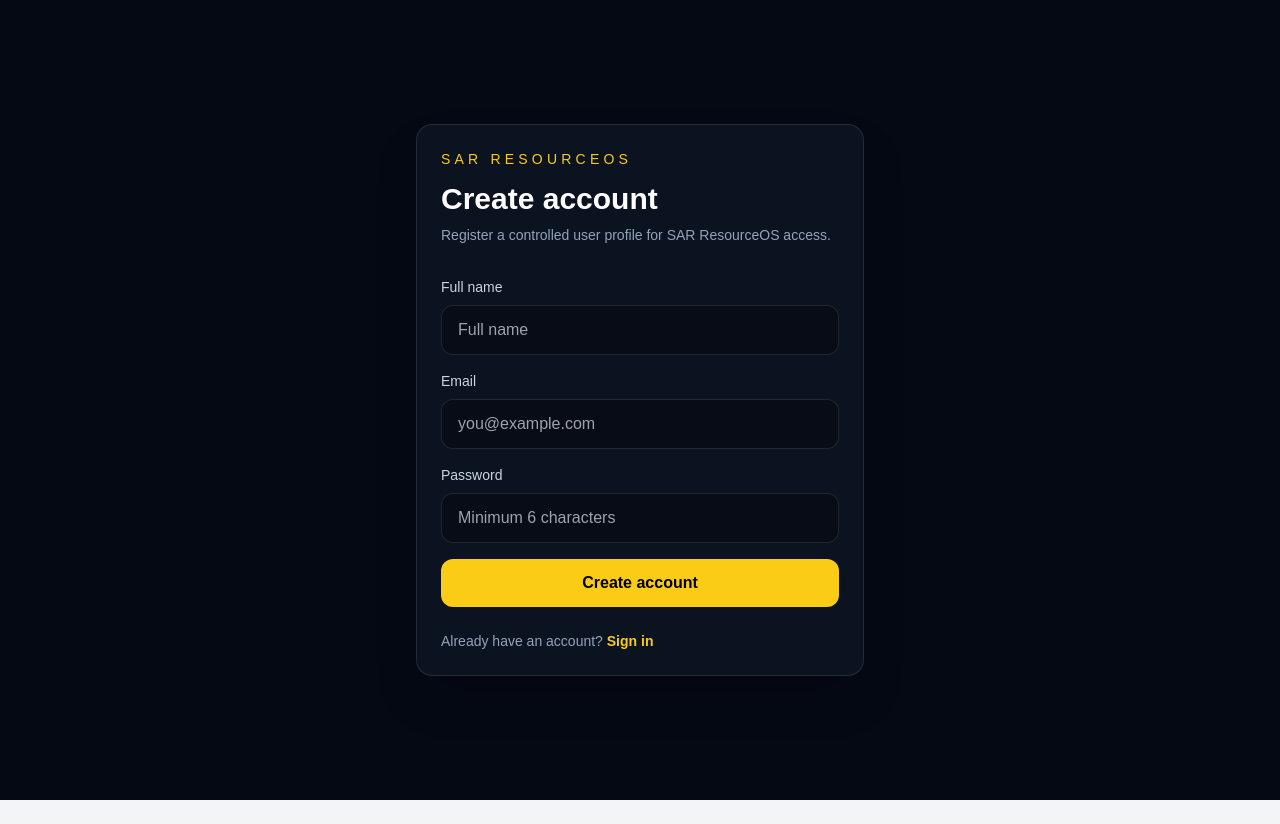
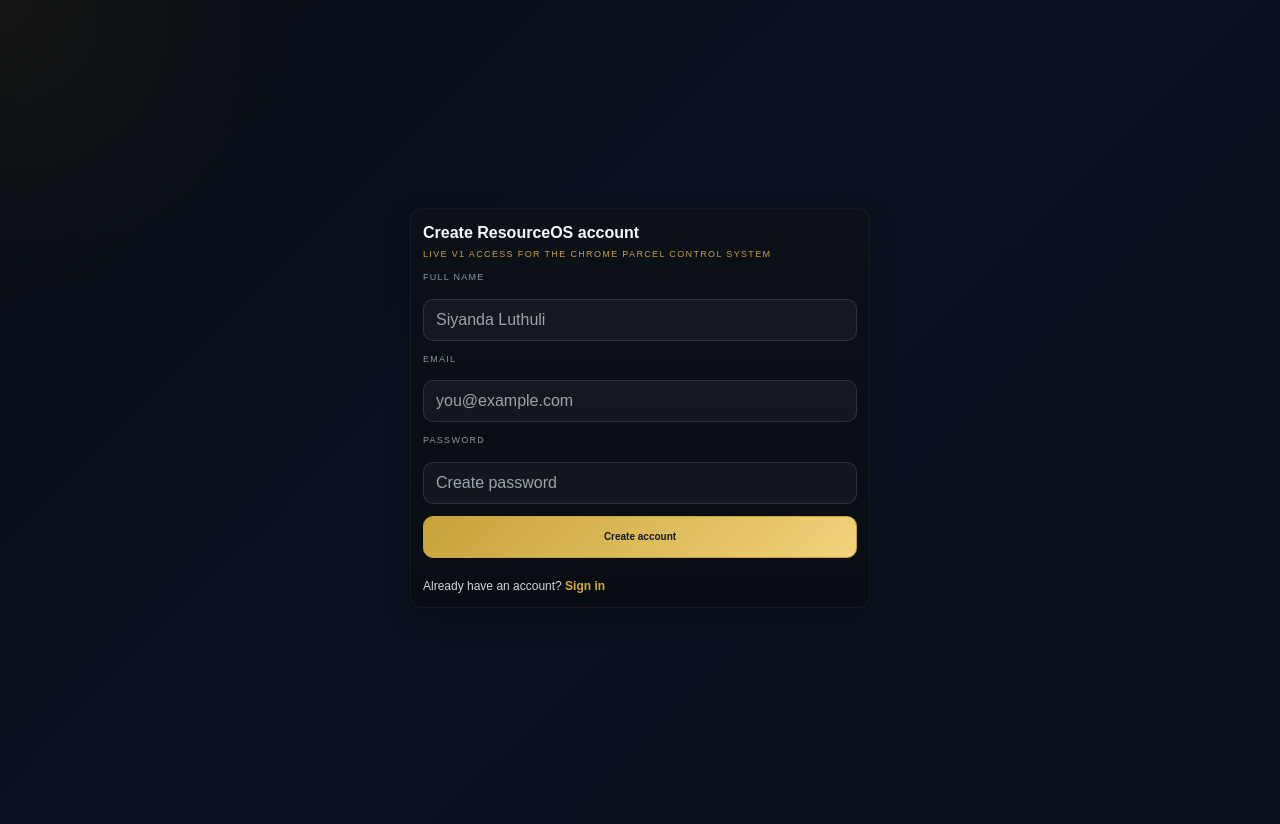
Before and after one commit to shobanesiyanda/sar-resourceos-golden-path-proof, a Next.js app: page /signup in a window 1280 px wide. Before the commit the page ends 800 px from the top, so only its background shows below. Built offline with nearby package versions, Linux system fonts and the light colour scheme; no server answers.

Commit message:
Fix signup Supabase client import

```diff
--- a/app/signup/page.tsx
+++ b/app/signup/page.tsx
@@ -1,24 +1,24 @@
 "use client";
 
-import { useState } from "react";
-import { createClient } from "@/lib/supabase/client";
+import { FormEvent, useState } from "react";
+import { createClient } from "../../lib/supabase/client";
 import { useRouter } from "next/navigation";
 import Link from "next/link";
 
 export default function SignupPage() {
+  const supabase = createClient();
   const router = useRouter();
-  const supabase = createClient();
 
   const [fullName, setFullName] = useState("");
   const [email, setEmail] = useState("");
   const [password, setPassword] = useState("");
-  const [status, setStatus] = useState("");
+  const [message, setMessage] = useState("");
   const [loading, setLoading] = useState(false);
 
-  async function handleSignup(event: React.FormEvent<HTMLFormElement>) {
+  async function handleSignup(event: FormEvent<HTMLFormElement>) {
     event.preventDefault();
     setLoading(true);
-    setStatus("");
+    setMessage("");
 
     const { error } = await supabase.auth.signUp({
       email,
@@ -26,102 +26,145 @@ export default function SignupPage() {
       options: {
         data: {
           full_name: fullName,
-          role: "viewer",
         },
+        emailRedirectTo: `${window.location.origin}/auth/callback`,
       },
     });
 
     if (error) {
-      setStatus(error.message);
+      setMessage(error.message);
       setLoading(false);
       return;
     }
 
-    setStatus("Account created. Check your email if confirmation is required.");
+    setMessage("Account created. Check your email if confirmation is required.");
     setLoading(false);
 
     setTimeout(() => {
       router.push("/login");
-    }, 1500);
+    }, 1200);
   }
 
   return (
-    <main className="min-h-screen bg-[#050914] text-white flex items-center justify-center px-6">
-      <section className="w-full max-w-md rounded-2xl border border-white/10 bg-[#0b1220] p-6 shadow-2xl">
-        <div className="mb-8">
-          <p className="text-sm tracking-[0.3em] text-yellow-400 uppercase">
-            SAR ResourceOS
-          </p>
-          <h1 className="mt-3 text-3xl font-bold">Create account</h1>
-          <p className="mt-2 text-sm text-slate-400">
-            Register a controlled user profile for SAR ResourceOS access.
-          </p>
+    <main className="bb-shell">
+      <div
+        style={{
+          minHeight: "100vh",
+          display: "grid",
+          placeItems: "center",
+          padding: 20,
+        }}
+      >
+        <section
+          className="bb-panel"
+          style={{
+            width: "100%",
+            maxWidth: 460,
+          }}
+        >
+          <div className="bb-panel-head">
+            <div>
+              <div className="bb-panel-title">Create ResourceOS account</div>
+              <div className="bb-panel-subtitle">
+                Live v1 access for the chrome parcel control system
+              </div>
+            </div>
           </div>
 
-        <form onSubmit={handleSignup} className="space-y-4">
-          <div>
-            <label className="block text-sm text-slate-300 mb-2">
-              Full name
-            </label>
+          <form
+            onSubmit={handleSignup}
+            style={{
+              display: "grid",
+              gap: 12,
+            }}
+          >
+            <label style={{ display: "grid", gap: 6 }}>
+              <span className="bb-kpi-label">Full name</span>
               <input
+                value={fullName}
+                onChange={(event) => setFullName(event.target.value)}
                 type="text"
                 required
-              value={fullName}
-              onChange={(event) => setFullName(event.target.value)}
-              className="w-full rounded-xl border border-white/10 bg-black/30 px-4 py-3 text-white outline-none focus:border-yellow-400"
-              placeholder="Full name"
+                placeholder="Siyanda Luthuli"
+                style={{
+                  minHeight: 42,
+                  borderRadius: 10,
+                  border: "1px solid rgba(255,255,255,0.12)",
+                  background: "rgba(255,255,255,0.04)",
+                  color: "#f8fafc",
+                  padding: "0 12px",
+                }}
               />
-          </div>
+            </label>
 
-          <div>
-            <label className="block text-sm text-slate-300 mb-2">Email</label>
+            <label style={{ display: "grid", gap: 6 }}>
+              <span className="bb-kpi-label">Email</span>
               <input
+                value={email}
+                onChange={(event) => setEmail(event.target.value)}
                 type="email"
                 required
-              value={email}
-              onChange={(event) => setEmail(event.target.value)}
-              className="w-full rounded-xl border border-white/10 bg-black/30 px-4 py-3 text-white outline-none focus:border-yellow-400"
                 placeholder="you@example.com"
+                style={{
+                  minHeight: 42,
+                  borderRadius: 10,
+                  border: "1px solid rgba(255,255,255,0.12)",
+                  background: "rgba(255,255,255,0.04)",
+                  color: "#f8fafc",
+                  padding: "0 12px",
+                }}
               />
-          </div>
+            </label>
 
-          <div>
-            <label className="block text-sm text-slate-300 mb-2">
-              Password
-            </label>
+            <label style={{ display: "grid", gap: 6 }}>
+              <span className="bb-kpi-label">Password</span>
               <input
+                value={password}
+                onChange={(event) => setPassword(event.target.value)}
                 type="password"
                 required
                 minLength={6}
-              value={password}
-              onChange={(event) => setPassword(event.target.value)}
-              className="w-full rounded-xl border border-white/10 bg-black/30 px-4 py-3 text-white outline-none focus:border-yellow-400"
-              placeholder="Minimum 6 characters"
+                placeholder="Create password"
+                style={{
+                  minHeight: 42,
+                  borderRadius: 10,
+                  border: "1px solid rgba(255,255,255,0.12)",
+                  background: "rgba(255,255,255,0.04)",
+                  color: "#f8fafc",
+                  padding: "0 12px",
+                }}
               />
-          </div>
-
-          {status && (
-            <p className="rounded-xl border border-yellow-500/30 bg-yellow-500/10 px-4 py-3 text-sm text-yellow-100">
-              {status}
-            </p>
-          )}
+            </label>
 
             <button
               type="submit"
               disabled={loading}
-            className="w-full rounded-xl bg-yellow-400 px-4 py-3 font-bold text-black disabled:opacity-60"
+              className="bb-table-action"
+              style={{
+                width: "100%",
+                minHeight: 42,
+                borderRadius: 10,
+                cursor: loading ? "not-allowed" : "pointer",
+              }}
             >
               {loading ? "Creating account..." : "Create account"}
             </button>
-        </form>
 
-        <p className="mt-6 text-sm text-slate-400">
+            {message && (
+              <div className="bb-note-text" style={{ marginTop: 4 }}>
+                {message}
+              </div>
+            )}
+
+            <div className="bb-note-text" style={{ marginTop: 8 }}>
               Already have an account?{" "}
-          <Link href="/login" className="font-semibold text-yellow-400">
+              <Link href="/login" style={{ color: "#d6ad32", fontWeight: 800 }}>
                 Sign in
               </Link>
-        </p>
+            </div>
+          </form>
         </section>
+      </div>
     </main>
   );
       }
```
Lines whose indentation alone changed are shown as unchanged.
